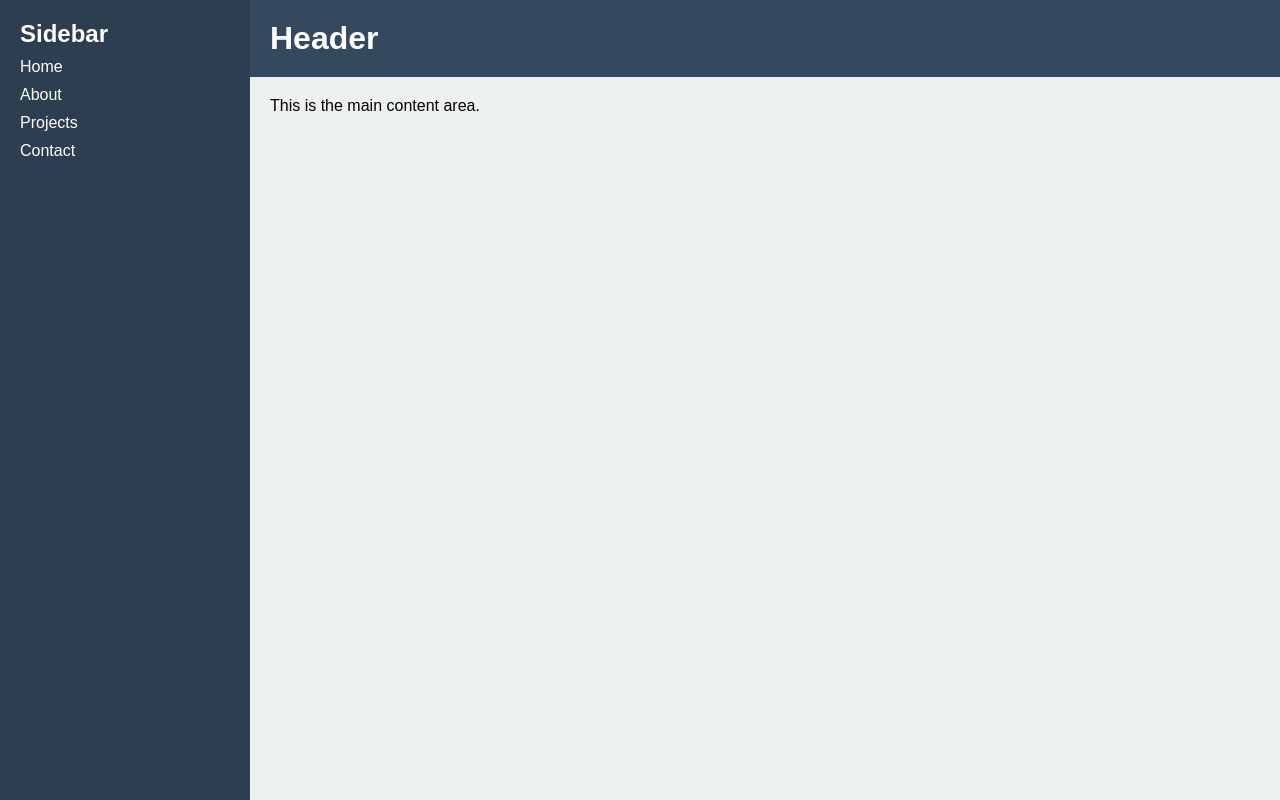
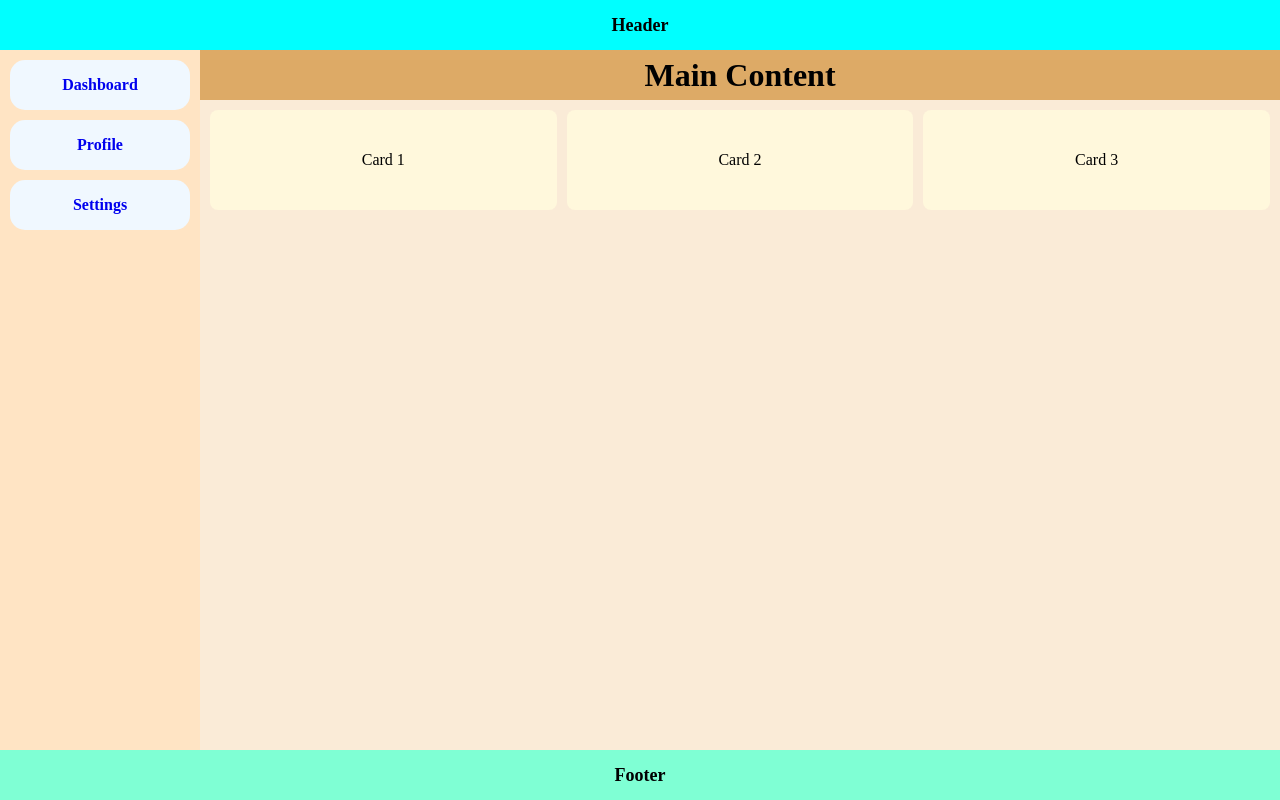
Before and after one commit to Emmanuel-NS/The_gym, a plain HTML site: page css-practice/positioning.html in a window 1280 px wide. Drawn offline with Linux system fonts and the light colour scheme.

Commit message:
practicing dom

```diff
--- /dev/null
+++ b/Dom-Practice/style.css
@@ -0,0 +1,38 @@
+*{
+  padding: 0px;
+  margin: 0px;
+  box-sizing: border-box;
+}
+body{
+  display: flex;
+  justify-content: center;
+}
+.container{
+  background-color: white;
+  padding: 20px;
+  box-shadow: 5px 5px lightgray;
+  width: 500px;
+}
+.container input, button{
+  width: 100%;
+  margin: 5px;
+  height: 30px;
+}
+.container ul{
+  display: flex;
+  flex-direction: column;
+  gap: 7px;
+}
+.container ul li{
+  background-color: gray;
+  border-radius: 10px;
+  height: 30px;
+  text-align: center;
+  padding: 5px;
+  list-style: none;
+
+}
+.complited{
+  color: grey;
+  text-decoration: line-through;
+}
--- a/css-practice/positioning.html
+++ b/css-practice/positioning.html
@@ -1,83 +1,34 @@
-
 <!DOCTYPE html>
 <html lang="en">
 <head>
   <meta charset="UTF-8">
-  <meta name="viewport" content="width=device-width, initial-scale=1.0">
-  <title>Document</title>
-  <style>
-    /* Reset default spacing */
-* {
-  margin: 0;
-  padding: 0;
-  box-sizing: border-box;
-}
-
-body, html {
-  height: 100%;
-  font-family: Arial, sans-serif;
-}
-
-.container {
-  display: flex; /* main layout */
-  height: 100vh;
-}
-
-.sidebar {
-  width: 250px;
-  background-color: #2c3e50;
-  color: white;
-  padding: 20px;
-}
-
-.sidebar nav a {
-  display: block;
-  color: white;
-  text-decoration: none;
-  margin: 10px 0;
-}
-
-.main {
-  display: flex;
-  flex-direction: column;
-  flex-grow: 1;
-  transition: 1s; /* main grows to fill remaining space */
-}
-
-.header {
-  background-color: #34495e;
-  color: white;
-  padding: 20px;
-}
-
-.content {
-  flex-grow: 1;
-  padding: 20px;
-  background-color: #ecf0f1;
-}
-
-  </style>
+  <title>Flexbox Layout Exercise</title>
+  <link rel="stylesheet" href="style.css">
 </head>
 <body>
   <div class="container">
-    <aside class="sidebar">
-      <h2>Sidebar</h2>
-      <nav>
-        <a href="#">Home</a>
-        <a href="#">About</a>
-        <a href="#">Projects</a>
-        <a href="#">Contact</a>
-      </nav>
-    </aside>
+    <header class="header">Header</header>
 
-    <div class="main">
-      <header class="header">
-        <h1>Header</h1>
-      </header>
-      <section class="content">
-        <p>This is the main content area.</p>
-      </section>
+    <div class="layout">
+      <aside class="sidebar">
+        <nav>
+          <a href="#">Dashboard</a>
+          <a href="#">Profile</a>
+          <a href="#">Settings</a>
+        </nav>
+      </aside>
+
+      <main class="main">
+        <h1>Main Content</h1>
+        <div class="cards">
+          <div class="card">Card 1</div>
+          <div class="card">Card 2</div>
+          <div class="card">Card 3</div>
+        </div>
+      </main>
     </div>
+
+    <footer class="footer">Footer</footer>
   </div>
 </body>
 </html>
--- a/css-practice/style.css
+++ b/css-practice/style.css
@@ -1,4 +1,4 @@
-*{
+/* *{
   border: 0px;
   padding: 0px;
   margin: 0px;
@@ -43,7 +43,7 @@
   display: flex;
   justify-content: center;
   align-items: center;
-  flex-wrap: nowrap;
+
 }
 .layout .cards{
   display: flex;
@@ -92,4 +92,140 @@
   align-items: center;
   width: 100%;
   bottom: 0;
+} */
+/* ======================================= */
+* {
+  margin: 0;
+  padding: 0;
+  box-sizing: border-box;
 }
+
+.container {
+  display: grid;
+  grid-template-areas:
+    "header"
+    "layout"
+    "footer";
+  grid-template-rows: 50px 1fr 50px;
+  grid-template-columns:1fr;
+  height: 100vh;
+}
+
+/* Header */
+.container header {
+  grid-area: header;
+  background-color: aqua;
+  display: flex;
+  align-items: center;
+  justify-content: center;
+  font-size: 18px;
+  font-weight: 700;
+  position: sticky;
+  top: 0;
+  z-index: 100;
+}
+
+/* Footer */
+.container footer {
+  grid-area: footer;
+  background-color: aquamarine;
+  display: flex;
+  align-items: center;
+  justify-content: center;
+  font-size: 18px;
+  font-weight: 700;
+  position: sticky;
+  bottom: 0;
+}
+.layout {
+  display: grid;
+  grid-template-areas: "sidebar main";
+  grid-template-columns: 200px 1fr;
+  height: 100%;
+}
+
+/* Sidebar */
+.sidebar {
+  grid-area: sidebar;
+  background-color: bisque;
+  display: flex;
+  flex-direction: column;
+  padding: 10px;
+  gap: 10px;
+}
+
+/* Sidebar nav links */
+.sidebar nav {
+  display: flex;
+  flex-direction: column;
+  gap: 10px;
+  width: 100%;
+}
+
+.sidebar nav a {
+  background-color: aliceblue;
+  height: 50px;
+  display: flex;
+  justify-content: center;
+  align-items: center;
+  text-decoration: none;
+  border-radius: 15px;
+  font-weight: 550;
+}
+
+/* Main content */
+.main {
+  grid-area: main;
+  background-color: cadetblue;
+  display: flex;
+  flex-direction: column;
+}
+
+/* Main title */
+.main h1 {
+  background-color: rgb(221, 170, 102);
+  height: 50px;
+  display: flex;
+  justify-content: center;
+  align-items: center;
+}
+
+/* Cards section */
+.cards {
+  display: grid;
+  grid-template-columns: repeat(auto-fit, minmax(150px, 1fr));
+  gap: 10px;
+  padding: 10px;
+  background-color: antiquewhite;
+  flex: 1;
+}
+
+.card {
+  background-color: cornsilk;
+  display: flex;
+  align-items: center;
+  justify-content: center;
+  height: 100px;
+  border-radius: 8px;
+}
+.card {
+  transition: transform 0.3s ease;
+}
+.card:hover {
+  transform: scale(1.1);
+}
+@keyframes slideIn {
+  from {
+    transform: translateX(-100%);
+  }
+  to {
+    transform: translateX(0);
+  }
+}
+
+.card {
+  animation: slideIn 5s ease-out;
+}
+.card:hover {
+  transform: rotate(10deg) scale(1.1);
+}
```
Also changed, not shown: Dom-Practice/index.html (added, +20 -0 lines), Dom-Practice/scripts.js (added, +16 -0 lines).
